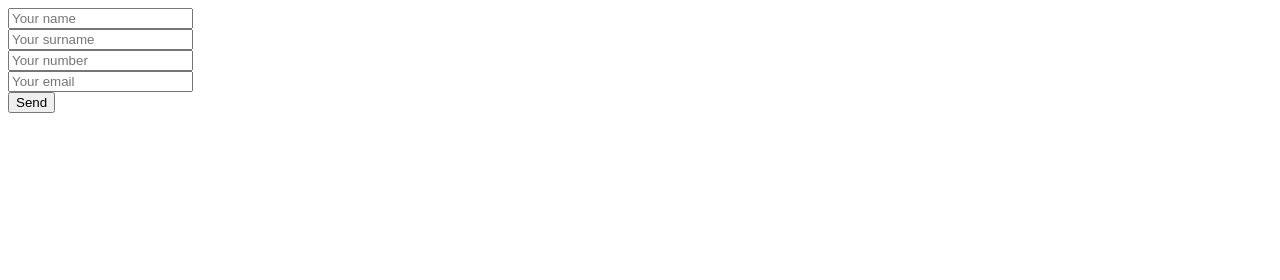
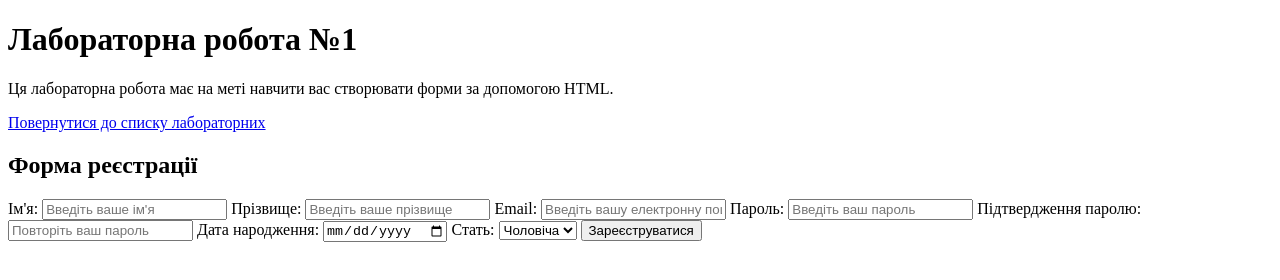
Before and after one commit to kkdariaaaa/study-hub, a plain HTML site: page index.html in a window 1280 px wide. Drawn offline with Linux system fonts and the light colour scheme.

Commit message:
Update index.html

```diff
--- a/index.html
+++ b/index.html
@@ -1,26 +1,35 @@
   <!DOCTYPE html>
-<html lang="en">
+  <html lang="uk">
   <head>
     <meta charset="UTF-8">
-    <title>Title</title>
-    <link rel="stylesheet" href="style.css">
+    <title>Лабораторна робота №1</title>
   </head>
   <body>
-    <form action="" method="post" class="registration-form">
-        <div class="form-field">
-            <input type="text" name="name" id="name" placeholder="Your name" required/>
-        </div>
-        <div class="form-field">
-            <input type="text" name="surname" id="surname" placeholder="Your surname" required/>
-        </div>
-        <div class="form-field">
-            <input type="number" name="name" id="number" placeholder="Your number" required/>
-        </div>
-        <div class="form-field push-down">
-            <input type="email" name="email" id="email" placeholder="Your email" required/>
-        </div>
-        <div class="form-field">
-            <input type="submit" value="Send">
+    <h1>Лабораторна робота №1</h1>
+    <p>Ця лабораторна робота має на меті навчити вас створювати форми за допомогою HTML.</p>
+    <a href="index.html">Повернутися до списку лабораторних</a>
+    <form action="https://webhook.site/">
+      <div class="container">
+        <h2>Форма реєстрації</h2>
+        <label for="first_name">Ім'я:</label>
+        <input type="text" id="first_name" name="first_name" placeholder="Введіть ваше ім'я" required>
+        <label for="last_name">Прізвище:</label>
+        <input type="text" id="last_name" name="last_name" placeholder="Введіть ваше прізвище" required>
+        <label for="email">Email:</label>
+        <input type="email" id="email" name="email" placeholder="Введіть вашу електронну пошту" required>
+        <label for="password">Пароль:</label>
+        <input type="password" id="password" name="password" placeholder="Введіть ваш пароль" required>
+        <label for="password_confirm">Підтвердження паролю:</label>
+        <input type="password" id="password_confirm" name="password_confirm" placeholder="Повторіть ваш пароль" required>
+        <label for="birth_date">Дата народження:</label>
+        <input type="date" id="birth_date" name="birth_date" placeholder="Введіть вашу дату народження">
+        <label for="gender">Стать:</label>
+        <select id="gender" name="gender">
+          <option value="male">Чоловіча</option>
+          <option value="female">Жіноча</option>
+          <option value="other">Інша</option>
+        </select>
+        <input type="submit" value="Зареєструватися">
       </div>
     </form>
   </body>
```
Lines whose indentation alone changed are shown as unchanged.
